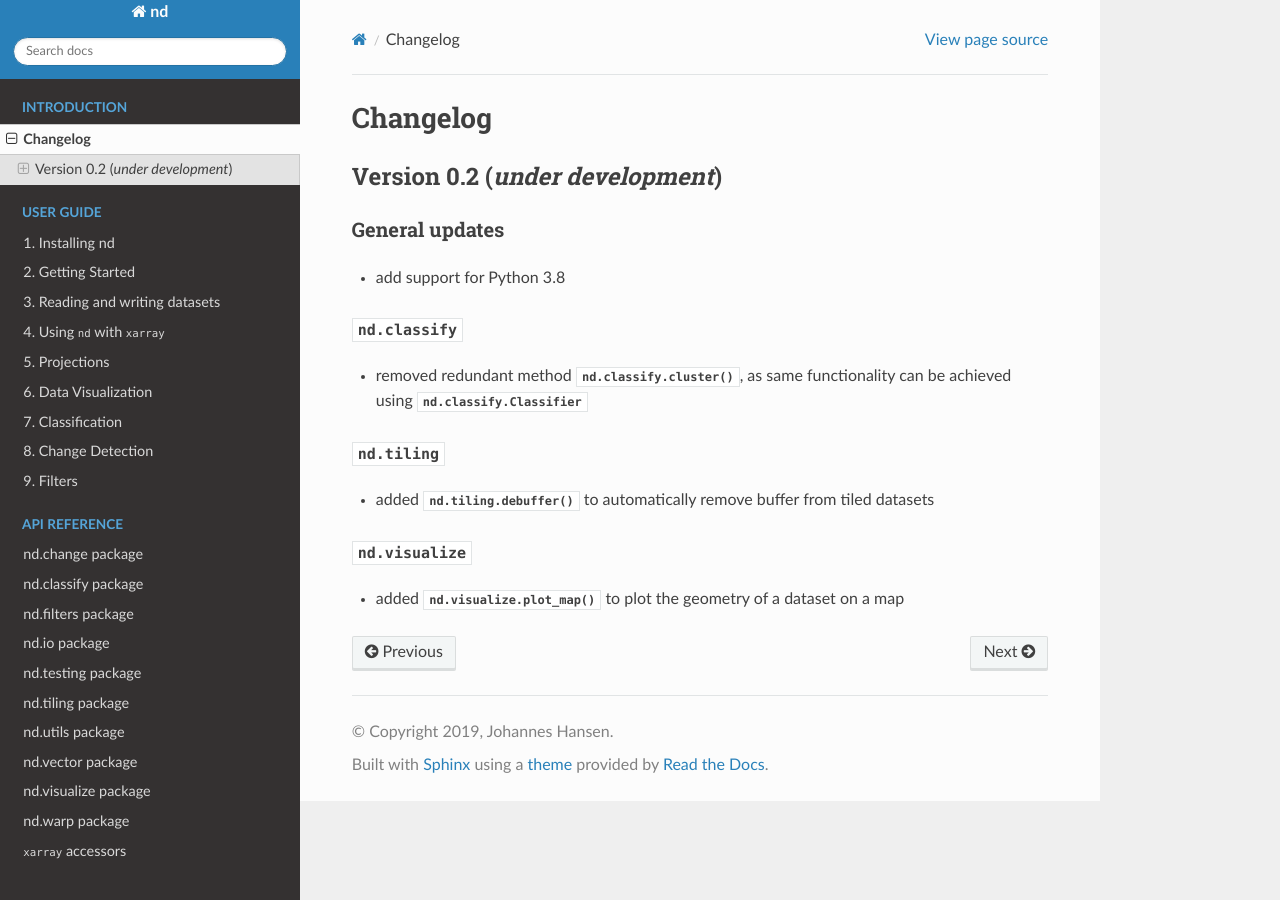
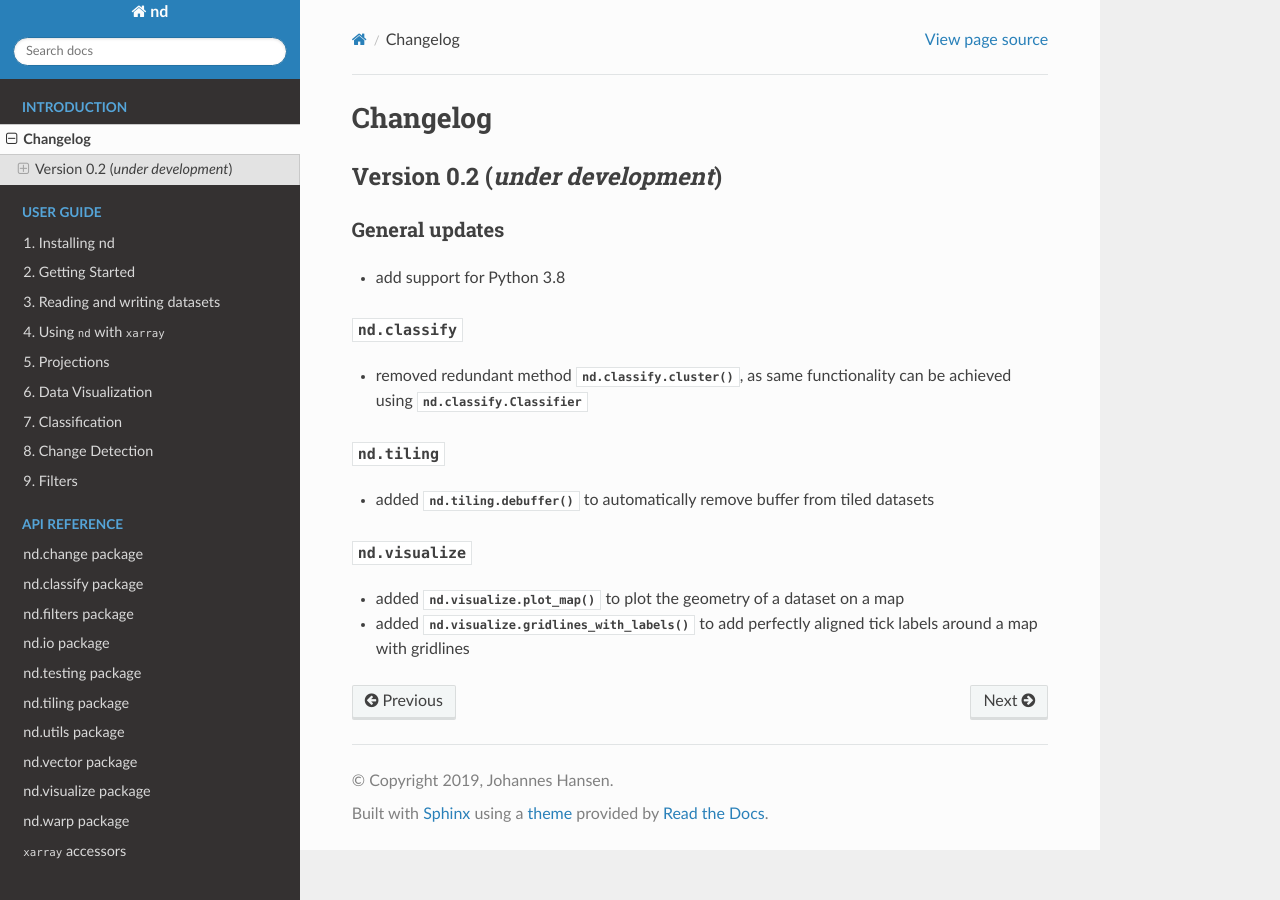
Before and after one commit to jnhansen/nd, a Sphinx documentation site: the page built from doc/changelog.rst, in a window 1280 px wide. Built offline with Sphinx 7.4.7 and the Read the Docs theme 2.0.0, drawn with Linux system fonts in a browser that asks for light colours; the version number could not be read and is left out.

Commit message:
update changelog for nd.visualize

```diff
--- a/doc/changelog.rst
+++ b/doc/changelog.rst
@@ -26,3 +26,6 @@ General updates
 
 - added :func:`nd.visualize.plot_map()` to plot the geometry of a dataset
   on a map
+
+- added :func:`nd.visualize.gridlines_with_labels()` to add perfectly aligned
+  tick labels around a map with gridlines
```
